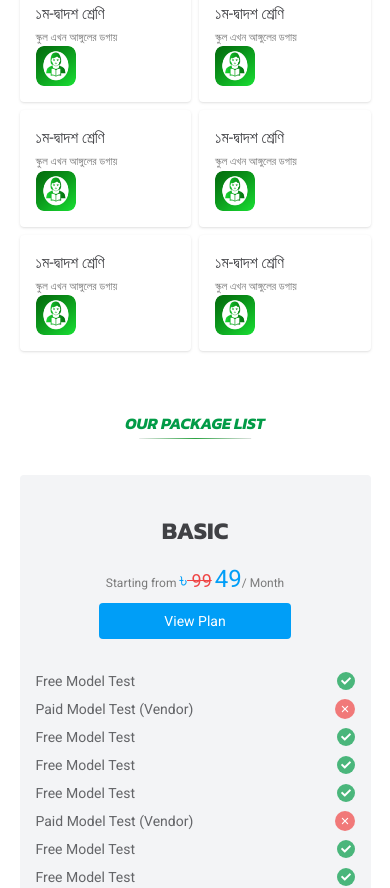
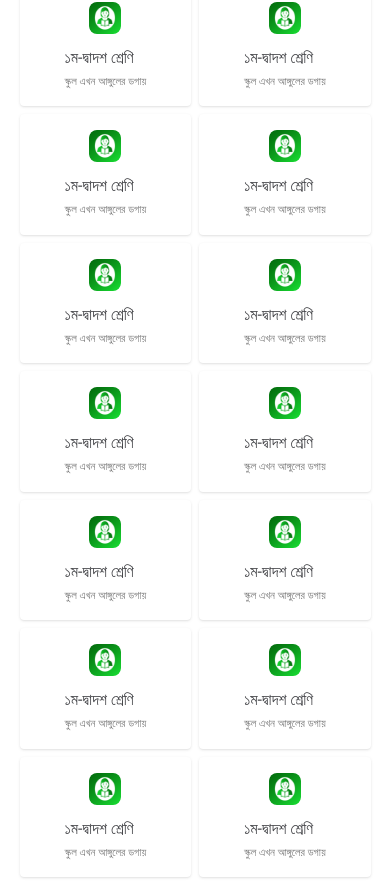
Before and after one commit to nuaimhasan/topstudyzone-frontend, a React (Vite) app: page / in a window 390 px wide. Shown: the part 836-1724 px from the top of the page. Built offline with nearby package versions, Linux system fonts and the light colour scheme.

Commit message:
responsive completed

```diff
--- a/src/Components/HomeComponents/Feature/Feature.jsx
+++ b/src/Components/HomeComponents/Feature/Feature.jsx
@@ -14,7 +14,7 @@ export default function Feature() {
             to=""
             className="bg-base-100 shadow p-4 rounded hover:bg-primary/10 duration-300"
           >
-            <div className="sm:flex items-center justify-between gap-3">
+            <div className="flex flex-col-reverse sm:flex-row items-center justify-between gap-3">
               <div>
                 <h3 className="text-base sm:text-lg text-neutral">
                   ১ম-দ্বাদশ শ্রেণি
@@ -27,7 +27,7 @@ export default function Feature() {
               <img
                 src={EducationIcon}
                 alt="Education Icon"
-                className="w-10 h-10 md:w-12 md:h-12 rounded-lg"
+                className="w-8 h-8 md:w-12 md:h-12 rounded-lg"
               />
             </div>
           </Link>
@@ -35,7 +35,7 @@ export default function Feature() {
             to=""
             className="bg-base-100 shadow p-4 rounded hover:bg-primary/10 duration-300"
           >
-            <div className="sm:flex items-center justify-between gap-3">
+            <div className="flex flex-col-reverse sm:flex-row items-center justify-between gap-3">
               <div>
                 <h3 className="text-base sm:text-lg text-neutral">
                   ১ম-দ্বাদশ শ্রেণি
@@ -47,8 +47,8 @@ export default function Feature() {
 
               <img
                 src={EducationIcon}
-                alt=""
-                className="w-10 h-10 md:w-12 md:h-12 rounded-lg"
+                alt="Education Icon"
+                className="w-8 h-8 md:w-12 md:h-12 rounded-lg"
               />
             </div>
           </Link>
@@ -56,7 +56,7 @@ export default function Feature() {
             to=""
             className="bg-base-100 shadow p-4 rounded hover:bg-primary/10 duration-300"
           >
-            <div className="sm:flex items-center justify-between gap-3">
+            <div className="flex flex-col-reverse sm:flex-row items-center justify-between gap-3">
               <div>
                 <h3 className="text-base sm:text-lg text-neutral">
                   ১ম-দ্বাদশ শ্রেণি
@@ -68,8 +68,8 @@ export default function Feature() {
 
               <img
                 src={EducationIcon}
-                alt=""
-                className="w-10 h-10 md:w-12 md:h-12 rounded-lg"
+                alt="Education Icon"
+                className="w-8 h-8 md:w-12 md:h-12 rounded-lg"
               />
             </div>
           </Link>
@@ -77,7 +77,7 @@ export default function Feature() {
             to=""
             className="bg-base-100 shadow p-4 rounded hover:bg-primary/10 duration-300"
           >
-            <div className="sm:flex items-center justify-between gap-3">
+            <div className="flex flex-col-reverse sm:flex-row items-center justify-between gap-3">
               <div>
                 <h3 className="text-base sm:text-lg text-neutral">
                   ১ম-দ্বাদশ শ্রেণি
@@ -89,8 +89,8 @@ export default function Feature() {
 
               <img
                 src={EducationIcon}
-                alt=""
-                className="w-10 h-10 md:w-12 md:h-12 rounded-lg"
+                alt="Education Icon"
+                className="w-8 h-8 md:w-12 md:h-12 rounded-lg"
               />
             </div>
           </Link>
@@ -98,7 +98,7 @@ export default function Feature() {
             to=""
             className="bg-base-100 shadow p-4 rounded hover:bg-primary/10 duration-300"
           >
-            <div className="sm:flex items-center justify-between gap-3">
+            <div className="flex flex-col-reverse sm:flex-row items-center justify-between gap-3">
               <div>
                 <h3 className="text-base sm:text-lg text-neutral">
                   ১ম-দ্বাদশ শ্রেণি
@@ -110,8 +110,8 @@ export default function Feature() {
 
               <img
                 src={EducationIcon}
-                alt=""
-                className="w-10 h-10 md:w-12 md:h-12 rounded-lg"
+                alt="Education Icon"
+                className="w-8 h-8 md:w-12 md:h-12 rounded-lg"
               />
             </div>
           </Link>
@@ -119,7 +119,7 @@ export default function Feature() {
             to=""
             className="bg-base-100 shadow p-4 rounded hover:bg-primary/10 duration-300"
           >
-            <div className="sm:flex items-center justify-between gap-3">
+            <div className="flex flex-col-reverse sm:flex-row items-center justify-between gap-3">
               <div>
                 <h3 className="text-base sm:text-lg text-neutral">
                   ১ম-দ্বাদশ শ্রেণি
@@ -131,8 +131,176 @@ export default function Feature() {
 
               <img
                 src={EducationIcon}
-                alt=""
-                className="w-10 h-10 md:w-12 md:h-12 rounded-lg"
+                alt="Education Icon"
+                className="w-8 h-8 md:w-12 md:h-12 rounded-lg"
+              />
+            </div>
+          </Link>
+          <Link
+            to=""
+            className="bg-base-100 shadow p-4 rounded hover:bg-primary/10 duration-300"
+          >
+            <div className="flex flex-col-reverse sm:flex-row items-center justify-between gap-3">
+              <div>
+                <h3 className="text-base sm:text-lg text-neutral">
+                  ১ম-দ্বাদশ শ্রেণি
+                </h3>
+                <p className="mt-1 text-[11px] text-neutral-content">
+                  স্কুল এখন আঙ্গুলের ডগায়
+                </p>
+              </div>
+
+              <img
+                src={EducationIcon}
+                alt="Education Icon"
+                className="w-8 h-8 md:w-12 md:h-12 rounded-lg"
+              />
+            </div>
+          </Link>
+          <Link
+            to=""
+            className="bg-base-100 shadow p-4 rounded hover:bg-primary/10 duration-300"
+          >
+            <div className="flex flex-col-reverse sm:flex-row items-center justify-between gap-3">
+              <div>
+                <h3 className="text-base sm:text-lg text-neutral">
+                  ১ম-দ্বাদশ শ্রেণি
+                </h3>
+                <p className="mt-1 text-[11px] text-neutral-content">
+                  স্কুল এখন আঙ্গুলের ডগায়
+                </p>
+              </div>
+
+              <img
+                src={EducationIcon}
+                alt="Education Icon"
+                className="w-8 h-8 md:w-12 md:h-12 rounded-lg"
+              />
+            </div>
+          </Link>
+          <Link
+            to=""
+            className="bg-base-100 shadow p-4 rounded hover:bg-primary/10 duration-300"
+          >
+            <div className="flex flex-col-reverse sm:flex-row items-center justify-between gap-3">
+              <div>
+                <h3 className="text-base sm:text-lg text-neutral">
+                  ১ম-দ্বাদশ শ্রেণি
+                </h3>
+                <p className="mt-1 text-[11px] text-neutral-content">
+                  স্কুল এখন আঙ্গুলের ডগায়
+                </p>
+              </div>
+
+              <img
+                src={EducationIcon}
+                alt="Education Icon"
+                className="w-8 h-8 md:w-12 md:h-12 rounded-lg"
+              />
+            </div>
+          </Link>
+          <Link
+            to=""
+            className="bg-base-100 shadow p-4 rounded hover:bg-primary/10 duration-300"
+          >
+            <div className="flex flex-col-reverse sm:flex-row items-center justify-between gap-3">
+              <div>
+                <h3 className="text-base sm:text-lg text-neutral">
+                  ১ম-দ্বাদশ শ্রেণি
+                </h3>
+                <p className="mt-1 text-[11px] text-neutral-content">
+                  স্কুল এখন আঙ্গুলের ডগায়
+                </p>
+              </div>
+
+              <img
+                src={EducationIcon}
+                alt="Education Icon"
+                className="w-8 h-8 md:w-12 md:h-12 rounded-lg"
+              />
+            </div>
+          </Link>
+          <Link
+            to=""
+            className="bg-base-100 shadow p-4 rounded hover:bg-primary/10 duration-300"
+          >
+            <div className="flex flex-col-reverse sm:flex-row items-center justify-between gap-3">
+              <div>
+                <h3 className="text-base sm:text-lg text-neutral">
+                  ১ম-দ্বাদশ শ্রেণি
+                </h3>
+                <p className="mt-1 text-[11px] text-neutral-content">
+                  স্কুল এখন আঙ্গুলের ডগায়
+                </p>
+              </div>
+
+              <img
+                src={EducationIcon}
+                alt="Education Icon"
+                className="w-8 h-8 md:w-12 md:h-12 rounded-lg"
+              />
+            </div>
+          </Link>
+          <Link
+            to=""
+            className="bg-base-100 shadow p-4 rounded hover:bg-primary/10 duration-300"
+          >
+            <div className="flex flex-col-reverse sm:flex-row items-center justify-between gap-3">
+              <div>
+                <h3 className="text-base sm:text-lg text-neutral">
+                  ১ম-দ্বাদশ শ্রেণি
+                </h3>
+                <p className="mt-1 text-[11px] text-neutral-content">
+                  স্কুল এখন আঙ্গুলের ডগায়
+                </p>
+              </div>
+
+              <img
+                src={EducationIcon}
+                alt="Education Icon"
+                className="w-8 h-8 md:w-12 md:h-12 rounded-lg"
+              />
+            </div>
+          </Link>
+          <Link
+            to=""
+            className="bg-base-100 shadow p-4 rounded hover:bg-primary/10 duration-300"
+          >
+            <div className="flex flex-col-reverse sm:flex-row items-center justify-between gap-3">
+              <div>
+                <h3 className="text-base sm:text-lg text-neutral">
+                  ১ম-দ্বাদশ শ্রেণি
+                </h3>
+                <p className="mt-1 text-[11px] text-neutral-content">
+                  স্কুল এখন আঙ্গুলের ডগায়
+                </p>
+              </div>
+
+              <img
+                src={EducationIcon}
+                alt="Education Icon"
+                className="w-8 h-8 md:w-12 md:h-12 rounded-lg"
+              />
+            </div>
+          </Link>
+          <Link
+            to=""
+            className="bg-base-100 shadow p-4 rounded hover:bg-primary/10 duration-300"
+          >
+            <div className="flex flex-col-reverse sm:flex-row items-center justify-between gap-3">
+              <div>
+                <h3 className="text-base sm:text-lg text-neutral">
+                  ১ম-দ্বাদশ শ্রেণি
+                </h3>
+                <p className="mt-1 text-[11px] text-neutral-content">
+                  স্কুল এখন আঙ্গুলের ডগায়
+                </p>
+              </div>
+
+              <img
+                src={EducationIcon}
+                alt="Education Icon"
+                className="w-8 h-8 md:w-12 md:h-12 rounded-lg"
               />
             </div>
           </Link>
--- a/src/Components/HomeComponents/Packages/Packages.jsx
+++ b/src/Components/HomeComponents/Packages/Packages.jsx
@@ -2,13 +2,13 @@ import PackageCards from "../../PackageCards/PackageCards";
 
 export default function Packages() {
   return (
-    <section className="py-10">
+    <section className="sm:py-10">
       <div className="container">
         <h2 className="tetx-2xl sm:text-3xl font-bold text-primary text-center italic section_line">
           OUR PACKAGE LIST
         </h2>
 
-        <div className="mt-10">
+        <div className="mt-4 sm:mt-10">
           <PackageCards />
         </div>
       </div>
--- a/src/Pages/UserLayoutPages/Academy/CategoryWise.jsx
+++ b/src/Pages/UserLayoutPages/Academy/CategoryWise.jsx
@@ -11,7 +11,7 @@ export default function CategoryWise() {
         ক্যাটাগরি ভিত্তিক
       </h2>
 
-      <div className="mt-8 grid grid-cols-3 gap-6 items-start">
+      <div className="mt-4 sm:mt-8 grid sm:grid-cols-3 gap-6 items-start">
         {categories?.map((category) => (
           <div key={category?._id} className="rounded overflow-hidden shadow">
             <div className="bg-primary text-base-100 p-3">
--- a/src/Pages/UserLayoutPages/Academy/ChaptersF/ChaptersF.jsx
+++ b/src/Pages/UserLayoutPages/Academy/ChaptersF/ChaptersF.jsx
@@ -40,8 +40,8 @@ export default function ChaptersF() {
 
   return (
     <div>
-      <section className="grid grid-cols-3 gap-6 items-start">
-        <div className="col-span-2 bg-base-100 rounded shadow min-h-[85vh]">
+      <section className="grid md:grid-cols-3 gap-6 items-start">
+        <div className="md:col-span-2 bg-base-100 rounded shadow min-h-[85vh]">
           <div className="bg-secondary text-base-100 py-4 text-center rounded-t">
             <h2 className="text-lg font-medium">{subjectData?.data?.name}</h2>
           </div>
@@ -84,7 +84,7 @@ export default function ChaptersF() {
 
         <div className="bg-base-100 rounded overflow-hidden shadow">
           <div className="bg-primary text-base-100 py-4 text-center">
-            <h2 className="text-lg font-medium">
+            <h2 className="sm:text-lg font-medium">
               {subjectData?.data?.class?.name} - MCQ
             </h2>
           </div>
--- a/src/Pages/UserLayoutPages/Academy/Content/Content.jsx
+++ b/src/Pages/UserLayoutPages/Academy/Content/Content.jsx
@@ -12,9 +12,9 @@ export default function Content() {
 
   return (
     <div>
-      <section className="grid grid-cols-3 gap-6 items-start">
-        <div className="col-span-2 bg-base-100 shadow rounded overflow-hidden">
-          <div className="bg-secondary text-base-100 text-center text-lg font-medium py-3">
+      <section className="grid md:grid-cols-3 gap-6 items-start">
+        <div className="md:col-span-2 bg-base-100 shadow rounded overflow-hidden">
+          <div className="bg-secondary text-base-100 text-center sm:text-lg font-medium py-3">
             {chapterInfo?.data?.name}
           </div>
 
--- a/src/Pages/UserLayoutPages/Academy/ModelTest/ExamInfoModal.jsx
+++ b/src/Pages/UserLayoutPages/Academy/ModelTest/ExamInfoModal.jsx
@@ -45,7 +45,7 @@ export default function ExamInfoModal({
       ></div>
 
       <div
-        className={`p-4 modal w-[95%] lg:w-[45%] h-60 md:h-[400px] mx-auto mt-20 md:mt-0 ${
+        className={`p-4 modal w-[95%] lg:w-[45%] min-h-60 md:min-h-[400px] mx-auto ${
           examInfoModal && "modal_show text-neutral"
         }`}
       >
--- a/src/Pages/UserLayoutPages/Academy/ModelTest/ModelTest.jsx
+++ b/src/Pages/UserLayoutPages/Academy/ModelTest/ModelTest.jsx
@@ -265,7 +265,7 @@ export default function ModelTest() {
         </div>
 
         {/* Questions */}
-        <div className="mt-4 grid grid-cols-2 gap-6">
+        <div className="mt-4 grid sm:grid-cols-2 gap-6">
           {randomMcq?.map((mcq, i) => (
             <div
               className="shadow bg-base-100 rounded overflow-hidden"
```
Also changed, not shown: src/Components/HomeComponents/Hero/Hero.jsx (+5 -5 lines), src/Pages/UserLayoutPages/Academy/McqF/McqF.jsx (+14 -5 lines), src/Pages/UserLayoutPages/Academy/SubjectsF/Subject.jsx (+4 -4 lines), src/Pages/UserLayoutPages/Academy/SubjectsF/SubjectsF.jsx (+4 -4 lines), src/Pages/UserLayoutPages/Academy/WrittenF/WrittenF.jsx (+8 -4 lines).
